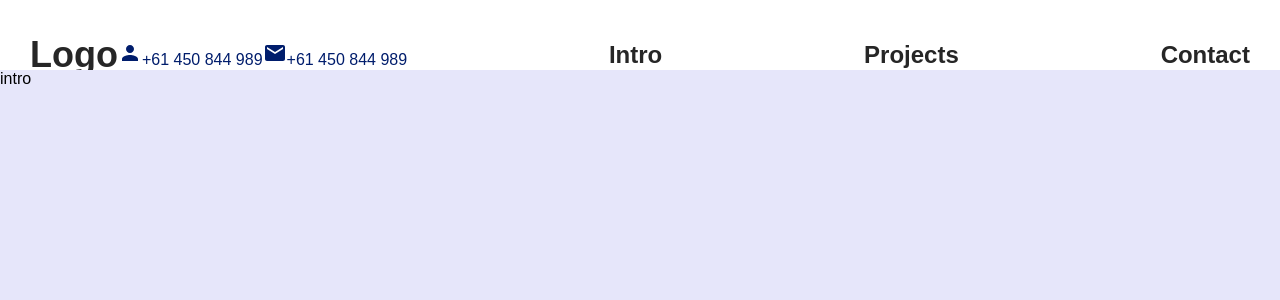
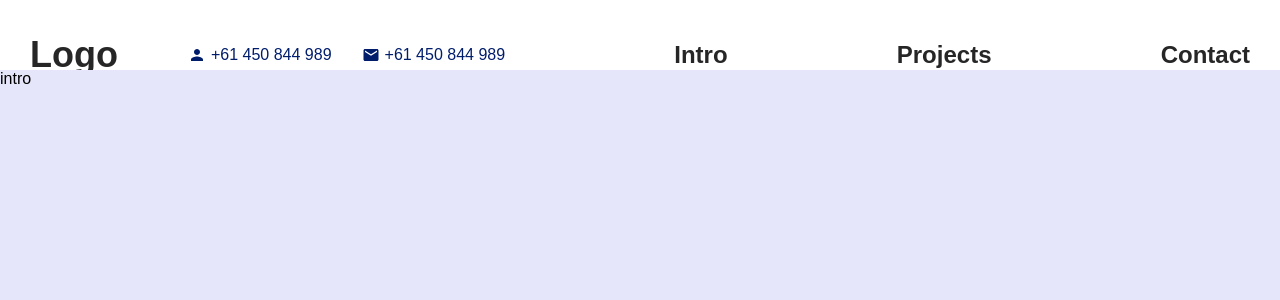
Before and after one commit to jamesfranklinnetsec/portfolio-swa, a React (Create React App) app: page / in a window 1280 px wide. Shown: the top 300 px of the page. Built offline with nearby package versions, Linux system fonts and the light colour scheme.

Commit message:
testing gh actions time

```diff
--- a/src/components/topbar/topbar.scss
+++ b/src/components/topbar/topbar.scss
@@ -20,6 +20,21 @@
                 font-weight:bold;
                 text-decoration: none;
                 color: $themeGray90;
+                margin-right: 40px;
+            }
+            .itemContainer{
+                display:flex;
+                align-items: center;
+                margin-left: 30px;
+
+                .icon{
+                    font-size: 18px;
+                    margin-right: 5px;
+                }
+                .span{
+                    font-size: 15px;
+                    font-weight: 400;
+                }
             }
         }
         .button1{
```
